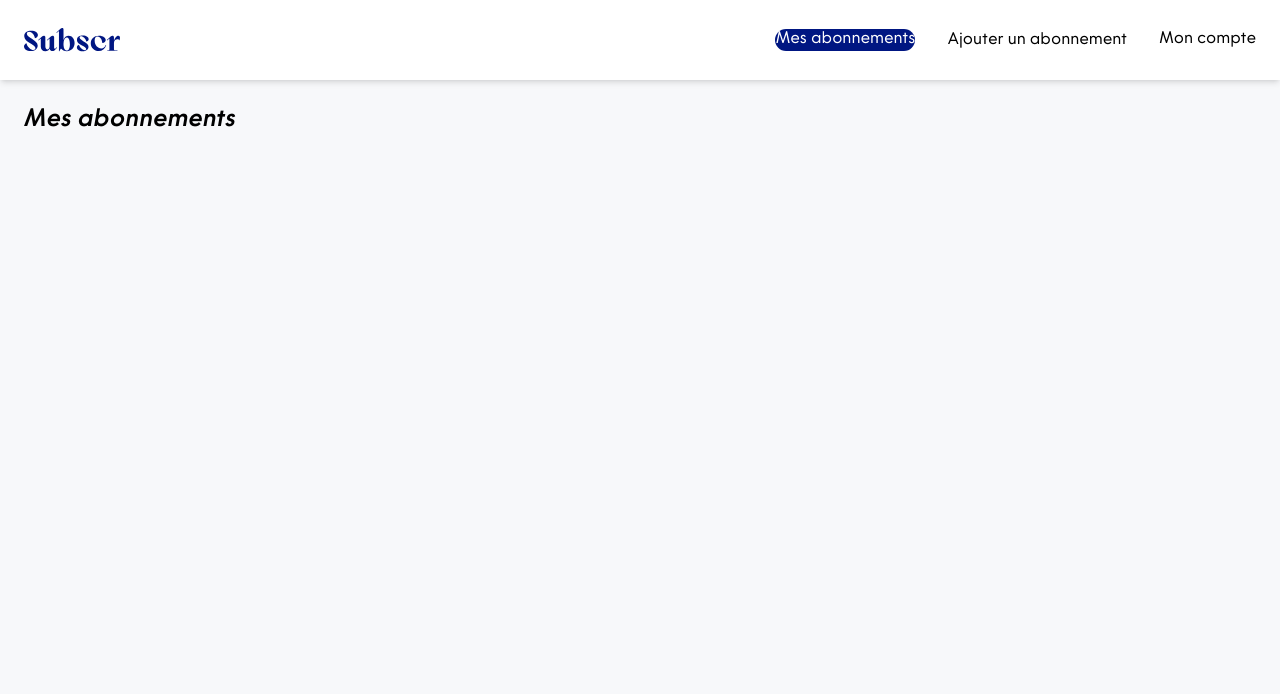
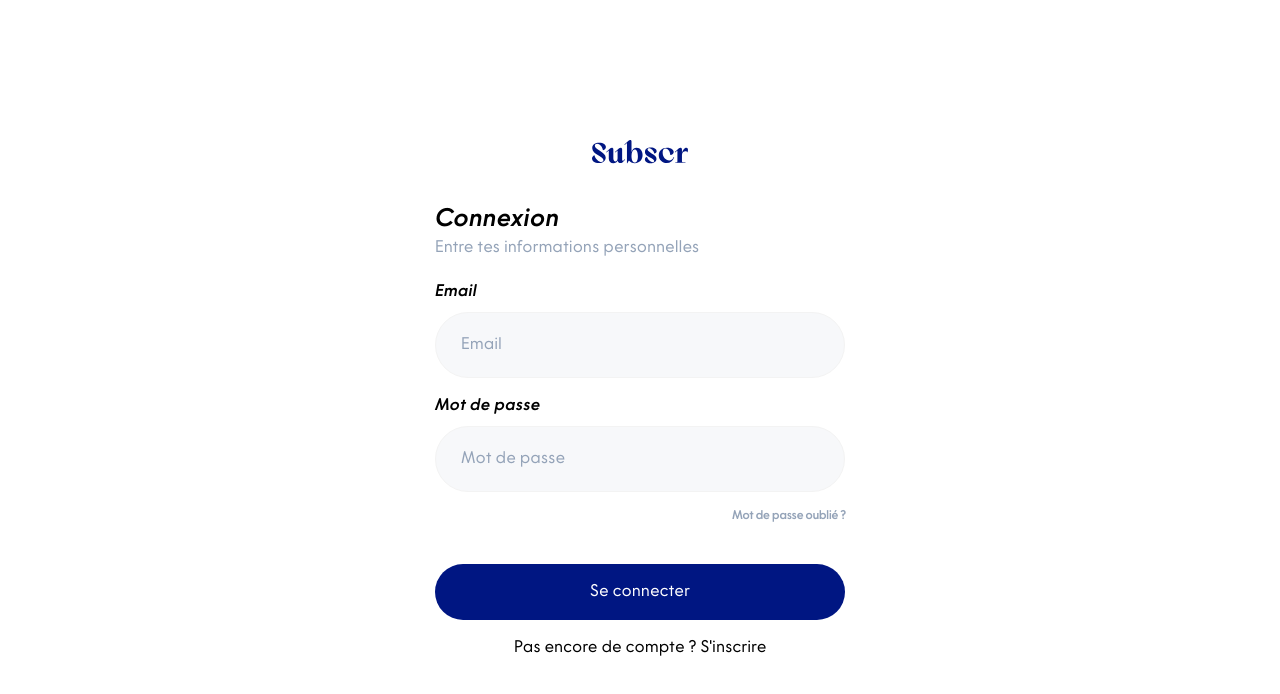
Before and after one commit to Vlemrc/subscriptions-app, a React (Vite) app: page / in a window 1280 px wide. Shown: the top 694 px of the page. Built offline with nearby package versions, Linux system fonts and the light colour scheme; sample sign-in values are in the browser's storage.

Commit message:
Update App.jsx

```diff
--- a/src/App.jsx
+++ b/src/App.jsx
@@ -1,7 +1,6 @@
 import { BrowserRouter as Router, Routes, Route, Navigate } from 'react-router-dom';
 import { Provider, useSelector } from 'react-redux';
 import Login from './pages/Login';
-import Home from './pages/Home';
 import Account from './pages/Account';
 import PropTypes from 'prop-types';
 import AddSubscription from './pages/AddSubscription';
@@ -9,6 +8,7 @@
 import Register from './pages/Register';
 import Subscription from './components/Subscription';
 import store from './redux/combineReducer';
+import Subscriptions from './pages/Subscriptions';
 
 function App() {
 
@@ -17,7 +17,7 @@
     const logged = localStorage.getItem("isAuthenticated");
     const isLoggedIn = isAuthenticated || logged === "true";
 
-    return isLoggedIn ? children : <Navigate to="/login" />;
+    return isLoggedIn ? children : <Navigate to="/" />;
   };
 
   PrivateRoute.propTypes = {
@@ -28,18 +28,18 @@
     <Provider store={store}>
       <Router>
         <Routes>
-          <Route path="/login" element={<Login />} />
+          <Route path="/" element={<Login />} />
           <Route path="/register" element={<Register />} />
           <Route path="/test" element={<Subscription />} />
           <Route
-            path="/"
+            path="/account/abonnements"
             element={
               <PrivateRoute>
-                <Home />
+                <Subscriptions />
               </PrivateRoute>
             }
           />
-          <Route path="/details-abonnement" element={<PrivateRoute>
+          <Route path="/account/abonnements/:id" element={<PrivateRoute>
                 <Subscription />
               </PrivateRoute>}/>
           <Route
@@ -51,7 +51,7 @@
             }
           />
           <Route
-            path="/add-subscription"
+            path="/account/abonnements/ajouter"
             element={
               <PrivateRoute>
                 <AddSubscription />
```
